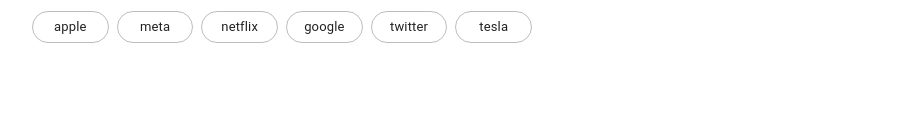
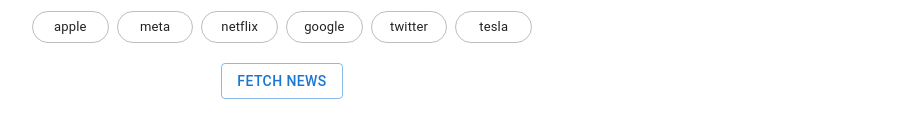
Before and after one commit to AzaanKhan271/news-test-app, a React (Vite) app: page / in a window 1280 px wide. Shown: the part 273-410 px from the top of the page, without its empty margins (358-1280 px from the left). Built offline with nearby package versions, Linux system fonts and the light colour scheme; no server answers.

Commit message:
news api integrated with basic ui and added necessary envs

```diff
--- a/package.json
+++ b/package.json
@@ -19,6 +19,7 @@
     "react-router-dom": "^6.20.1"
   },
   "devDependencies": {
+    "@types/node": "^20.10.4",
     "@types/react": "^18.2.37",
     "@types/react-dom": "^18.2.15",
     "@typescript-eslint/eslint-plugin": "^6.10.0",
--- a/src/Services/services.tsx
+++ b/src/Services/services.tsx
@@ -1,27 +1,31 @@
-import axios from 'axios'
-import { baseUrl } from '../utils/constants';
+import axios from "axios";
+import { baseUrl } from "../utils/constants";
 
-// interface GetNewsArticleProps {
-//     topic : string,
-//     language : string,
-//     toDate : Object,
-//     fromDate : Date,
-//     apiKey : string,
-//     sortBy : string,
-// }
+interface GetNewsArticleProps {
+  topic: string;
+  language: string;
+  toDate: string;
+  fromDate: string;
+  apiKey: string | undefined;
+  sortBy: string;
+}
 
-
-export const getNewsArticles = async () => {
-    // {topics, language,toDate,fromDate,apiKey,sortBy} = body
-    const API_URL = `${baseUrl}/everything?q=apple&from=2023-12-05&to=2023-12-05&sortBy=popularity&apiKey=02b08f799606478db353442e2cdc805c`;
-      const response = await axios.get(API_URL, {
-        headers: {
-          "Access-Control-Allow-Origin": "*",
-        }
-      })
-      if (response) {
-        console.log(response)
-        let data = response.data
-        return data;
-      }
+export const getNewsArticles = async ({
+  topic,
+  language,
+  toDate,
+  fromDate,
+  apiKey,
+  sortBy,
+}: GetNewsArticleProps) => {
+  const API_URL = `${process.env.PROXYLINK}/${baseUrl}/everything?q=${topic}&from=${fromDate}&to=${toDate}&sortBy=${sortBy}&language=${language}&apiKey=${apiKey}`;
+  const response = await axios.get(API_URL, {
+    headers: {
+      "Access-Control-Allow-Origin": "*",
+    },
+  });
+  if (response) {
+    let data = response.data;
+    return data;
   }
+};
--- a/src/components/Home/Home.tsx
+++ b/src/components/Home/Home.tsx
@@ -1,21 +1,39 @@
-import { Box, InputLabel } from "@mui/material";
+import { Box, Button, InputLabel } from "@mui/material";
 import "./home.css";
 import ThemeSwitch from "../ThemeSwitch/ThemeSwitch";
 import SelectInput from "../../UI/Select";
 import { useAppContext } from "../../context/myContext";
-import { langOptionArray, topics } from "../../utils/constants";
+import {
+  datePipe,
+  getTodayAndSevenDaysAgo,
+  langOptionArray,
+  topics,
+} from "../../utils/constants";
 import ChipRenderer from "../../UI/ChipRenderer";
-import { useEffect } from "react";
 import { getNewsArticles } from "../../Services/services";
 
 const Home = () => {
   const { language, updateLanguage, topic, updateTopic } = useAppContext();
-//   const { today, sevenDaysAgo } = getTodayAndSevenDaysAgo();
+  const { today, sevenDaysAgo } = getTodayAndSevenDaysAgo();
 
+  const handleClick = () => {
+    let body = {
+      language,
+      topic,
+      toDate: datePipe(today),
+      fromDate: datePipe(sevenDaysAgo),
+      apiKey: process.env.REACT_APP_API_KEY,
+      sortBy: "publishedAt",
+    };
+    getNewsArticles(body)
+      .then((res) => {
+        console.log(res);
+      })
+      .catch((err) => {
+        console.log(err);
+      });
+  };
 
-useEffect(()=>{
-    getNewsArticles()
-},[])
   return (
     <Box className="homeParent">
       <Box>
@@ -41,6 +59,11 @@
             topic={topic}
           />
         </Box>
+        <Box className="fetchBtnParent">
+          <Button variant="outlined" onClick={handleClick}>
+            Fetch News
+          </Button>
+        </Box>
       </Box>
     </Box>
   );
--- a/src/components/Home/home.css
+++ b/src/components/Home/home.css
@@ -19,3 +19,9 @@
 .chipParent {
     margin: 20px 0px;
 }
+
+.fetchBtnParent {
+    display: flex;
+    justify-content: center;
+    align-items: center;
+}
--- a/src/utils/constants.tsx
+++ b/src/utils/constants.tsx
@@ -11,19 +11,32 @@
   },
 });
 
-export const getTodayAndSevenDaysAgo = (): { today: Date; sevenDaysAgo: Date } => {
-    const today = new Date();
-    const sevenDaysAgo = new Date(today);
-    sevenDaysAgo.setDate(today.getDate() - 7);
+export const datePipe = (date: Date) => {
+  return date.toISOString().slice(0, 10);
+};
 
-    return { today, sevenDaysAgo };
-  }
+export const getTodayAndSevenDaysAgo = (): {
+  today: Date;
+  sevenDaysAgo: Date;
+} => {
+  const today = new Date();
+  const sevenDaysAgo = new Date(today);
+  sevenDaysAgo.setDate(today.getDate() - 7);
+  return { today, sevenDaysAgo };
+};
 
 export const langOptionArray = [
-    {value : 'en' ,label : 'English'},
-    {value : 'ar' ,label : 'Arabic'}
-]
+  { value: "en", label: "English" },
+  { value: "ar", label: "Arabic" },
+];
 
-export const baseUrl = `https://newsapi.org/v2`
+export const baseUrl = `https://newsapi.org/v2`;
 
-export const topics = ['apple' , 'meta' , 'netflix' , 'google' , 'twitter' , 'tesla' ]
+export const topics = [
+  "apple",
+  "meta",
+  "netflix",
+  "google",
+  "twitter",
+  "tesla",
+];
```
Also changed, not shown: src/UI/ButtonComp.tsx (added, +10 -0 lines), 1 other file (tests, documents, lock files or other folders).
